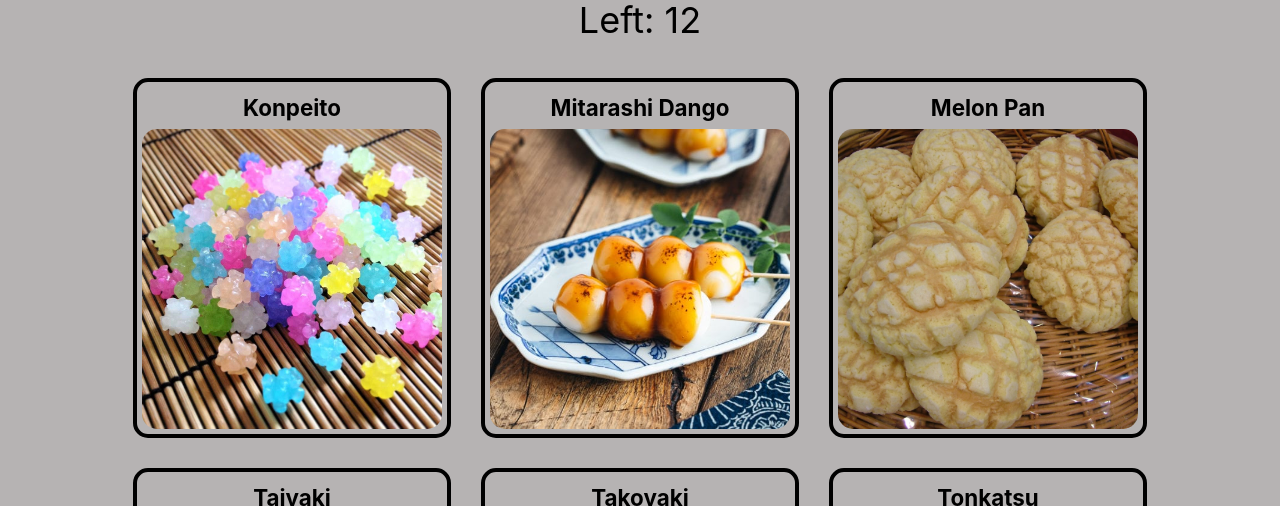
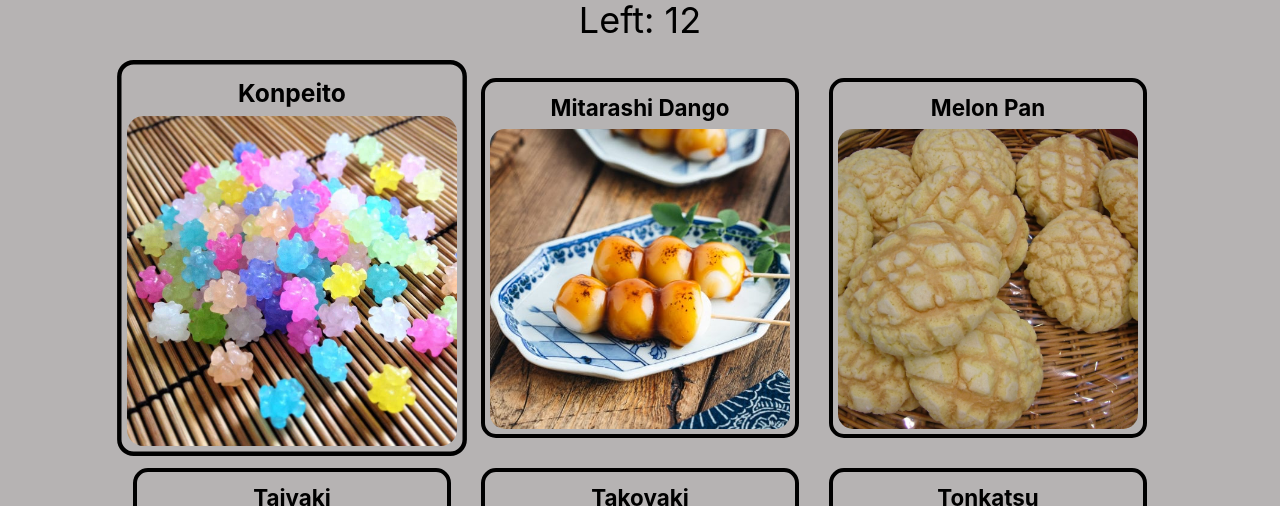
Before and after one commit to suzuhe481/japanese-cuisine-memory-match-game, a React (Vite) app: page / in a window 1280 px wide. In both pictures the pointer is over the element 292 px from the left and 457 px from the top of the page. Shown: the part 199-705 px from the top of the page. Built offline with nearby package versions, Linux system fonts and the light colour scheme.

Commit message:
Adds hover animation to cards

```diff
--- a/src/components/Card/Card.css
+++ b/src/components/Card/Card.css
@@ -33,6 +33,18 @@
   object-fit: cover;
 }
 
+/* Animates card to grow on hover. */
+.card:hover {
+  transition: transform 0.3s ease;
+  transform: scale(1.1);
+}
+
+/* Animates card back to original size. */
+.card {
+  transition: transform 0.2s ease-in-out;
+  transform: scale(1);
+}
+
 /* Stylings for mobile screen */
 @media screen and (max-width: 600px) {
   /* Smaller card */
```
